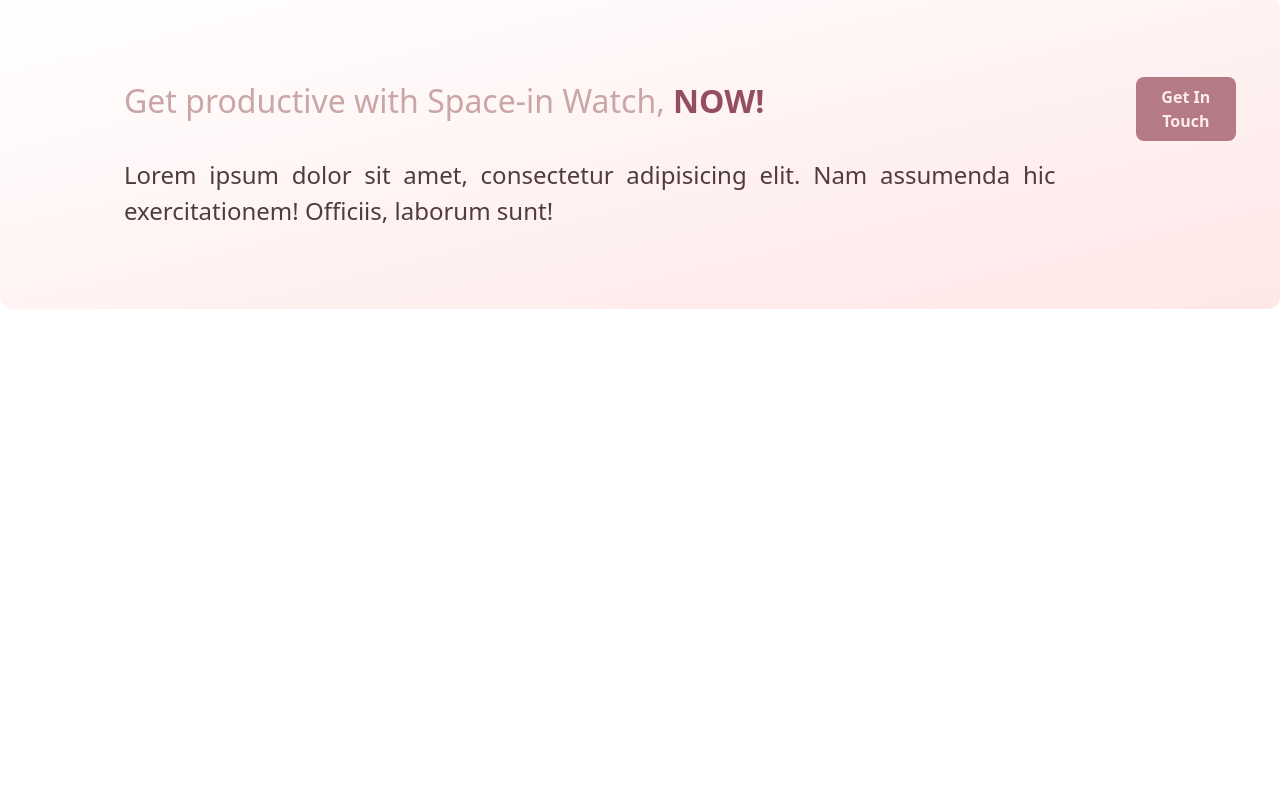
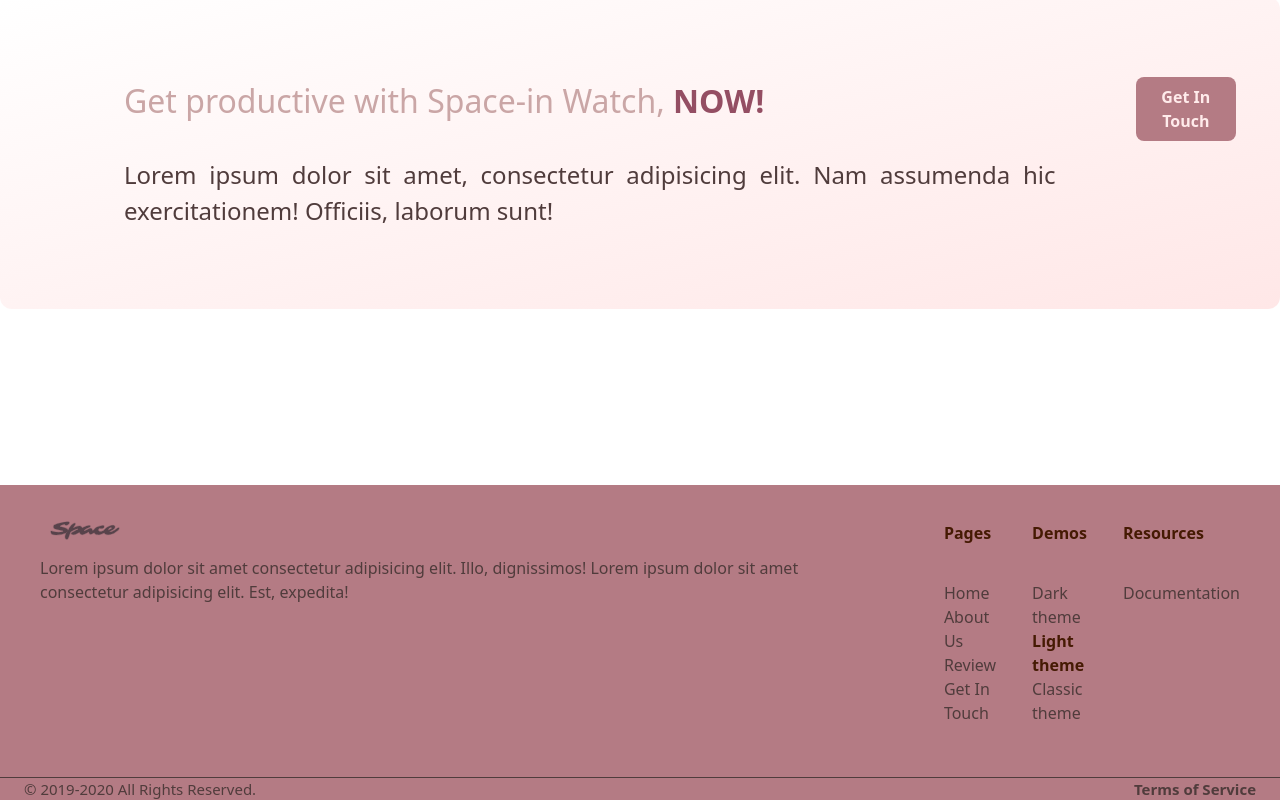
Before and after one commit to Chwakillah/space-tailwind, a website: page public/index.html in a window 1280 px wide. Shown: the part 4651-5451 px from the top of the page. Before the commit the page ends 5136 px from the top, so only its background shows below. Drawn offline with nearby package versions, Linux system fonts and the light colour scheme.

Commit message:
membuat footer

```diff
--- a/public/index.html
+++ b/public/index.html
@@ -43,7 +43,7 @@
                         </li>
                         <li
                             class="text-dusty font-bold py-2 px-4 border border-base rounded-[7px] hover:text-white hover:bg-magenta transition-0.5 transition duration-500 ease-out">
-                            <a href="#">Get In
+                            <a href="#getintouch">Get In
                                 Touch</a>
                         </li>
                     </ul>
@@ -61,7 +61,7 @@
                 <li class="text-dusty font-bold hover:text-magenta transition-0.5 transition duration-500 ease-out"><a
                         href="#review">Review</a></li>
                 <li class="text-dusty font-bold hover:text-magenta transition-0.5 transition duration-500 ease-out"><a
-                        href="#">Get In Touch</a></li>
+                        href="#getintouch">Get In Touch</a></li>
             </ul>
         </div>
     </nav>
@@ -271,8 +271,8 @@
                 <div class="mb-14">
                     <p class="text-[15px] font-medium text-choco text-justify">“Every single person comes away and says
                         - wow that's
-                        look like an expensive watch, that was so easy to use. I feel so much less productive as I now
-                        know we’re doing everything by looking on the watch.”</p>
+                        look like an expensive watch, that was so easy to use. I feel so much less lazzy as I now know
+                        we’re doing everything by looking on the watch.”</p>
                     <div class="flex gap-6 mt-9">
                         <img src="/public/aset/review.png" alt="" class="w-[55px] h-[55px] rounded-full">
                         <div>
@@ -305,8 +305,10 @@
         <div class="container mx-auto my-44 bg-gradient-to-tl from-pinky to-white rounded-[12px]">
             <div class="flex flex-col lg:flex-row py-20 lg:px-11 px-6">
                 <div class="px-20 text-center lg:text-start relative">
-                    <h4 class="text-[32px] font-medium text-dusty mb-8">Get productive with Space-in Watch, <span class="text-[32px] text-magenta font-bold">NOW!</span></h4>
-                    <p class="font-medium text-[24px] text-choco text-justify">Lorem ipsum dolor sit amet, consectetur adipisicing elit. Nam assumenda hic exercitationem! Officiis, laborum sunt!</p>
+                    <h4 class="text-[32px] font-medium text-dusty mb-8">Get productive with Space-in Watch, <span
+                            class="text-[32px] text-magenta font-bold">NOW!</span></h4>
+                    <p class="font-medium text-[24px] text-choco text-justify">Lorem ipsum dolor sit amet, consectetur
+                        adipisicing elit. Nam assumenda hic exercitationem! Officiis, laborum sunt!</p>
                 </div>
                 <div class="text-center mt-12 lg:mt-0 mb-6 lg:relative lg:top-0 lg:right-0">
 
@@ -317,6 +319,51 @@
             </div>
         </div>
     </section>
+    <footer>
+        <div class="mx-auto w-full bg-softy flex flex-col lg:flex-row px-10 pb-4 lg:gap-28">
+            <div class="flex flex-col py-9">
+                <img src="/public/aset/Space.svg" alt="" class="w-[90px] h-[19px] object-contain ">
+                <p class="text-choco text-[16px] font-medium mt-4 ">Lorem ipsum dolor sit amet
+                    consectetur adipisicing elit. Illo, dignissimos! Lorem ipsum dolor sit amet consectetur adipisicing
+                    elit. Est, expedita!</p>
+            </div>
+            <div class="flex justify-between gap-6  lg:gap-9 lg:py-9">
+                <div>
+                    <div>
+                        <p class="font-bold text-amber-950 text-[16px]">Pages</p>
+                    </div>
+                    <div class="flex flex-col text-choco mt-9 text-[16px]">
+                        <a href="#home" class="hover:text-pinky">Home</a>
+                        <a href="#services" class="hover:text-pinky">About Us</a>
+                        <a href="#review" class="hover:text-pinky">Review</a>
+                        <a href="#getintouch" class="hover:text-pinky">Get In Touch</a>
+                    </div>
+                </div>
+                <div>
+                    <div>
+                        <p class="font-bold text-amber-950 text-[16px]">Demos</p>
+                    </div>
+                    <div class="flex flex-col text-choco mt-9 text-[16px]">
+                        <a href="#" class="hover:text-pinky">Dark theme</a>
+                        <a href="#" class="text-amber-950 font-semibold">Light theme</a>
+                        <a href="#" class="hover:text-pinky">Classic theme</a>
+                    </div>
+                </div>
+                <div>
+                    <div>
+                        <p class="font-bold text-amber-950 text-[16px]">Resources</p>
+                    </div>
+                    <div class="flex flex-col text-choco mt-9 text-[16px]">
+                        <a href="#" class="hover:text-pinky">Documentation</a>
+                    </div>
+                </div>
+            </div>
+        </div>
+        <div class="flex justify-between bg-softy px-6 border-t border-choco w-full">
+            <p class="font-medium text-choco text-[15px]">© 2019-2020 All Rights Reserved.</p>
+            <p class="text-choco font-bold text-[15px]">Terms of Service</p>
+        </div>
+    </footer>
     <script type="module" src="https://unpkg.com/ionicons@7.1.0/dist/ionicons/ionicons.esm.js"></script>
 </body>
 
```
Also changed, not shown: public/aset/review.png (added), public/aset/syaWLaptop.jpeg (added), public/aset/vec1.png (added), public/aset/vec3.png (added), public/aset/vec4.png (added), public/css/output.css.
